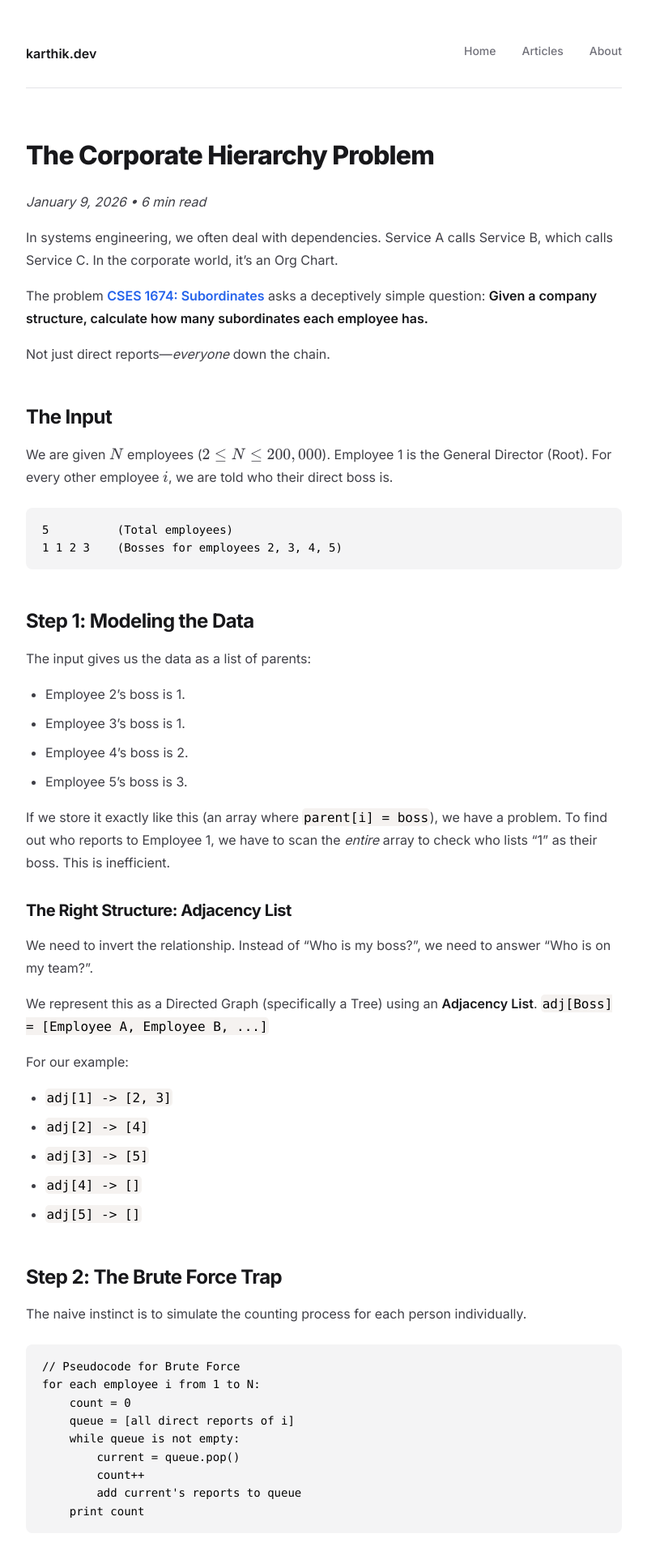
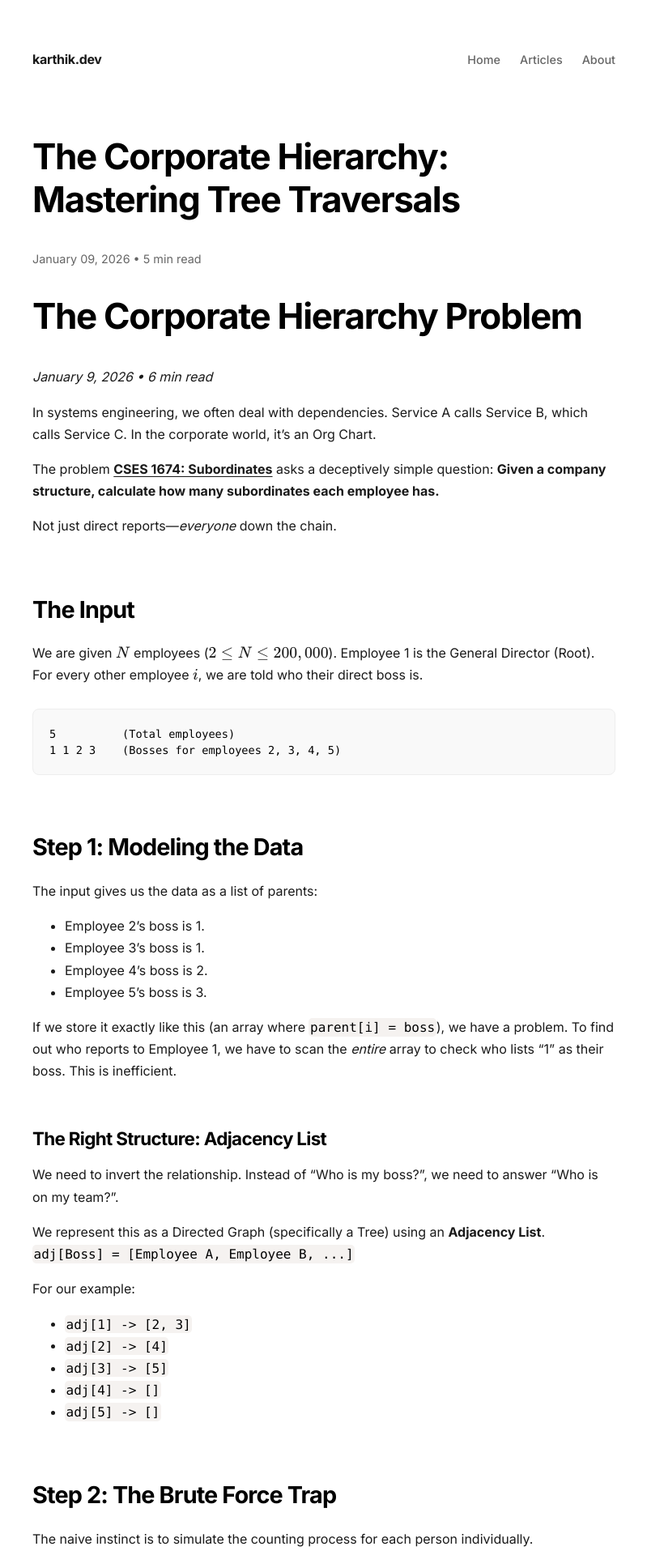
Before and after one commit to kart/karthik.dev, a Jekyll site: the page built from _posts/2026-01-09-cses-1674.md, in a window 1280 px wide. Shown: the top 1920 px of the page at 81% size, without its empty margins (240-1039 px from the left). Built offline with Jekyll 4.4.1, drawn with Linux system fonts in a browser that asks for light colours; nearby versions of some CDN libraries.

Commit message:
more style changes

```diff
--- a/_layouts/default.html
+++ b/_layouts/default.html
@@ -14,326 +14,116 @@
     <link href="https://cdn.jsdelivr.net/npm/prismjs@1.29.0/themes/prism.min.css" rel="stylesheet" />
 
     <style>
-        /* --- CSS VARIABLES --- */
+    /* 1. AGIFLOW THEME: Typography & Core Layout */
     :root {
-            --bg-primary: #ffffff;
-            --bg-secondary: #fafafa;
-            --bg-muted: #f4f4f5;
-            --text-primary: #18181b;
-            --text-secondary: #3f3f46;
-            --text-muted: #71717a;
-            --border-color: #e4e4e7;
-            --accent-color: #2563eb;
-            --accent-hover: #1d4ed8;
+        --text-main: #1a1a1a;
+        --text-muted: #666666;
+        --bg-subtle: #f9f9f9;
+        --border-color: #eeeeee;
+        --link-color: #0066ff; /* Agiflow uses a subtle blue for some links */
     }
 
-        /* --- GLOBAL RESET --- */
-        *, *::before, *::after {
-            box-sizing: border-box;
+    body {
+        font-family: "Inter", -apple-system, BlinkMacSystemFont, "Segoe UI", Roboto, sans-serif;
+        color: var(--text-main);
+        line-height: 1.7; /* Slightly more breathing room for long reads */
+        max-width: 720px;  /* NARROWER: This is the "sweet spot" for readability */
+        margin: 0 auto;
+        padding: 60px 24px;
+        background-color: #fff;
+        font-size: 16px;
+        -webkit-font-smoothing: antialiased;
     }
 
-        html {
-            scroll-behavior: smooth;
-            -webkit-font-smoothing: antialiased;
-            -moz-osx-font-smoothing: grayscale;
-        }
-
-        /* --- BODY --- */
-        body {
-            font-family: 'Inter', -apple-system, BlinkMacSystemFont, "Segoe UI", Roboto, sans-serif;
-            color: var(--text-secondary);
-            line-height: 1.75;
-            max-width: 800px;
-            margin: 0 auto;
-            padding: 48px 32px;
-            background-color: var(--bg-primary);
-            font-size: 16px;
-            font-weight: 400;
-        }
-
-        /* --- TYPOGRAPHY --- */
+    /* 2. HEADINGS: Bold and Tight */
     h1, h2, h3, h4 {
-            color: var(--text-primary);
+        color: #000;
         font-weight: 700;
-            letter-spacing: -0.025em;
-            line-height: 1.3;
-        }
-
-        h1 {
-            font-size: 2rem;
-            font-weight: 800;
-            margin-top: 0;
-            margin-bottom: 1.5rem;
+        letter-spacing: -0.03em; /* Tighter letter spacing for that premium look */
+        margin-top: 2.5em;
+        margin-bottom: 0.8em;
         line-height: 1.2;
     }
 
-        h2 {
-            font-size: 1.5rem;
-            margin-top: 3rem;
-            margin-bottom: 1rem;
+    h1 { font-size: 2.75rem; margin-top: 0; }
+    h2 { font-size: 1.8rem; border: none; } /* Removed the heavy underline */
+    h3 { font-size: 1.4rem; }
+
+    /* 3. LINKS & NAV: Minimalist */
+    a {
+        color: inherit;
+        text-decoration: underline;
+        text-decoration-thickness: 1px;
+        text-underline-offset: 3px;
+        transition: color 0.2s ease;
     }
 
-        h3 {
-            font-size: 1.25rem;
-            margin-top: 2rem;
-            margin-bottom: 0.75rem;
-        }
+    a:hover { color: var(--link-color); }
 
-        p {
-            margin-bottom: 1rem;
-            line-height: 1.75;
-        }
-
-        ul, ol {
-            margin-bottom: 1rem;
-            padding-left: 1.5rem;
-        }
-
-        li {
-            margin-bottom: 0.5rem;
-            line-height: 1.75;
-        }
-
-        strong {
-            color: var(--text-primary);
-            font-weight: 600;
-        }
-
-        /* --- LINKS --- */
-        a {
-            color: var(--accent-color);
-            text-decoration: none;
-            transition: color 0.15s ease;
-        }
-
-        a:hover {
-            text-decoration: underline;
-        }
-
-        /* --- CODE BLOCKS --- */
-        pre, pre[class*="language-"] {
-            background-color: var(--bg-muted) !important;
-            border-radius: 8px;
-            border: none;
-            margin: 1.5rem 0;
-            padding: 1rem 1.25rem;
-            font-size: 0.875rem;
-            overflow-x: auto;
-            line-height: 1.6;
-        }
-
-        pre code, pre[class*="language-"] code {
-            font-family: "SF Mono", "Fira Code", "Consolas", monospace;
-            font-size: 0.875rem;
-            background: none !important;
-            padding: 0 !important;
-        }
-
-        /* Inline Code */
-        :not(pre) > code {
-            font-family: "SF Mono", "Fira Code", "Consolas", monospace;
-            font-size: 0.85em;
-            background-color: var(--bg-muted);
-            color: var(--text-primary);
-            padding: 0.15em 0.4em;
-            border-radius: 4px;
-            font-weight: 500;
-        }
-
-        /* --- TABLES --- */
-        table {
-            width: 100%;
-            border-collapse: collapse;
-            margin: 1.5rem 0;
-            font-size: 0.875rem;
-            display: block;
-            overflow-x: auto;
-        }
-
-        thead {
-            background-color: var(--bg-muted);
-        }
-
-        th {
-            text-align: left;
-            padding: 0.75rem 1rem;
-            font-weight: 600;
-            color: var(--text-primary);
-            border: 1px solid var(--border-color);
-            white-space: nowrap;
-        }
-
-        td {
-            padding: 0.75rem 1rem;
-            border: 1px solid var(--border-color);
-            color: var(--text-secondary);
-        }
-
-        tbody tr:hover {
-            background-color: var(--bg-secondary);
-        }
-
-        /* --- BLOCKQUOTES --- */
-        blockquote {
-            border-left: 3px solid var(--border-color);
-            margin: 1.5rem 0;
-            padding: 0 0 0 1.25rem;
-            color: var(--text-muted);
-        }
-
-        blockquote p {
-            margin-bottom: 0;
-        }
-
-        /* --- NAVIGATION --- */
     nav {
         display: flex;
         justify-content: space-between;
         align-items: center;
-            margin-bottom: 4rem;
-            padding-bottom: 1.5rem;
-            border-bottom: 1px solid var(--border-color);
+        margin-bottom: 80px;
     }
 
     nav .logo {
-            font-weight: 600;
+        font-weight: 700;
         font-size: 1rem;
-            color: var(--text-primary);
         text-decoration: none;
+        letter-spacing: -0.02em;
     }
 
-        nav .logo:hover {
-            color: var(--text-primary);
+    nav ul { list-style: none; display: flex; gap: 24px; padding: 0; margin: 0; }
+    nav ul li a {
+        font-size: 0.9rem;
+        color: var(--text-muted);
         text-decoration: none;
+        font-weight: 500;
     }
 
-        nav ul {
-            list-style: none;
-            display: flex;
-            gap: 2rem;
-            padding: 0;
-            margin: 0;
+    nav ul li a:hover { color: #000; }
+
+    /* 4. CODE BLOCKS: Submerged Look */
+    pre[class*="language-"] {
+        background-color: var(--bg-subtle) !important;
+        border: 1px solid var(--border-color);
+        border-radius: 8px;
+        padding: 20px;
+        margin: 2em 0;
+        font-size: 0.85rem;
     }
 
-        nav ul li a {
-            font-size: 0.875rem;
-            font-weight: 500;
-            color: var(--text-muted);
-            text-decoration: none;
-            transition: color 0.15s ease;
+    :not(pre) > code {
+        background-color: var(--bg-subtle);
+        color: #d12d61; /* Subtle "code red" seen in many technical blogs */
+        padding: 0.2em 0.4em;
+        border-radius: 4px;
+        font-size: 0.9em;
+        font-family: "SFMono-Regular", Consolas, monospace;
     }
 
-        nav ul li a:hover {
-            color: var(--text-primary);
+    /* 5. METADATA (Dates, Tags) */
+    .post-meta {
+        color: var(--text-muted);
+        font-size: 0.9rem;
+        margin-bottom: 2rem;
+        display: block;
     }
 
-        /* --- ARTICLE META --- */
-        .meta {
-            display: flex;
-            flex-wrap: wrap;
-            align-items: center;
-            gap: 0.5rem;
-            margin-bottom: 1.5rem;
-            font-size: 0.875rem;
+    footer {
+        margin-top: 100px;
+        padding-top: 40px;
+        border-top: 1px solid var(--border-color);
         color: var(--text-muted);
+        font-size: 0.85rem;
+        text-align: left; /* Aligned left for that modern feel */
     }
 
-        .tag {
-            display: inline-flex;
-            align-items: center;
-            background-color: var(--bg-secondary);
-            color: var(--text-secondary);
-            padding: 0.25rem 0.625rem;
-            border-radius: 9999px;
-            font-size: 0.75rem;
-            font-weight: 600;
-            border: 1px solid var(--border-color);
-        }
-
-        /* --- IMAGES --- */
-        img {
-            max-width: 100%;
-            height: auto;
-            border-radius: 8px;
-            display: block;
-            margin: 2rem auto;
-        }
-
-        .caption {
-            text-align: center;
-            font-size: 0.875rem;
-            color: var(--text-muted);
-            margin-top: -1rem;
-            margin-bottom: 2rem;
-        }
-
-        /* --- HORIZONTAL RULES --- */
-        hr {
-            border: none;
-            border-top: 1px solid var(--border-color);
-            margin: 2.5rem 0;
-        }
-
-        /* --- FOOTER --- */
-        footer {
-            margin-top: 5rem;
-            padding-top: 1.5rem;
-            border-top: 1px solid var(--border-color);
-            color: var(--text-muted);
-            font-size: 0.875rem;
-        }
-
-        /* --- RESPONSIVE --- */
-        @media (max-width: 640px) {
-            body {
-                padding: 24px 16px;
-                font-size: 15px;
-            }
-
-            h1 {
-                font-size: 1.5rem;
-            }
-
-            h2 {
-                font-size: 1.25rem;
-                margin-top: 2rem;
-            }
-
-            h3 {
-                font-size: 1.1rem;
-            }
-
-            nav {
-                flex-direction: column;
-                align-items: flex-start;
-                gap: 1rem;
-                margin-bottom: 2.5rem;
-            }
-
-            nav ul {
-                gap: 1.5rem;
-            }
-
-            pre, pre[class*="language-"] {
-                padding: 0.875rem 1rem;
-                font-size: 0.8rem;
-                margin: 1rem -16px;
-                border-radius: 0;
-            }
-
-            table {
-                font-size: 0.8rem;
-            }
-
-            th, td {
-                padding: 0.5rem 0.75rem;
-            }
-        }
-
-        /* --- SELECTION --- */
-        ::selection {
-            background-color: #dbeafe;
-            color: var(--text-primary);
+    /* Mobile */
+    @media (max-width: 600px) {
+        body { padding: 40px 20px; }
+        h1 { font-size: 2.2rem; }
     }
 </style>
 
@@ -359,6 +149,15 @@
     </nav>
 
     <article>
+        <header>
+        <h1>{{ page.title }}</h1>
+        {% if page.date %}
+            <span class="post-meta">
+                {{ page.date | date: "%B %d, %Y" }} • 5 min read
+            </span>
+        {% endif %}
+    </header>
+
     {{ content }}
     </article>
 
```
Lines whose indentation alone changed are shown as unchanged.
